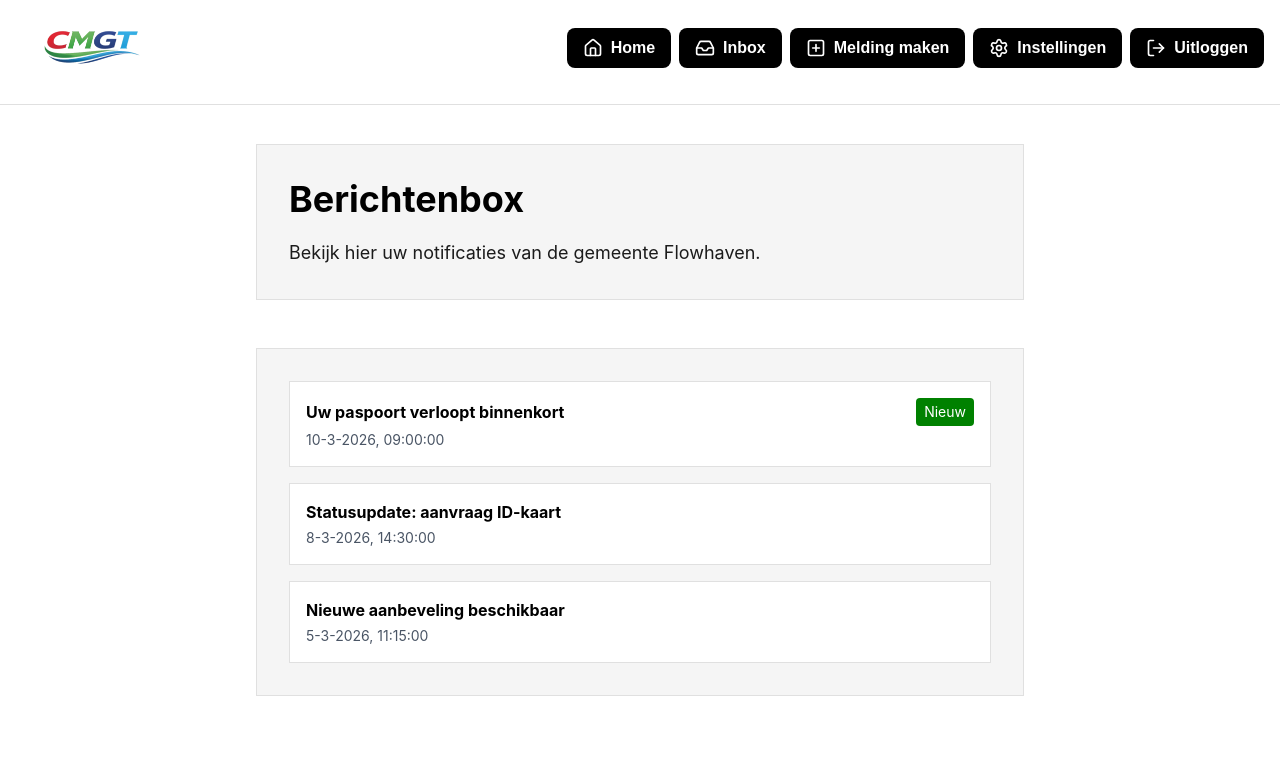
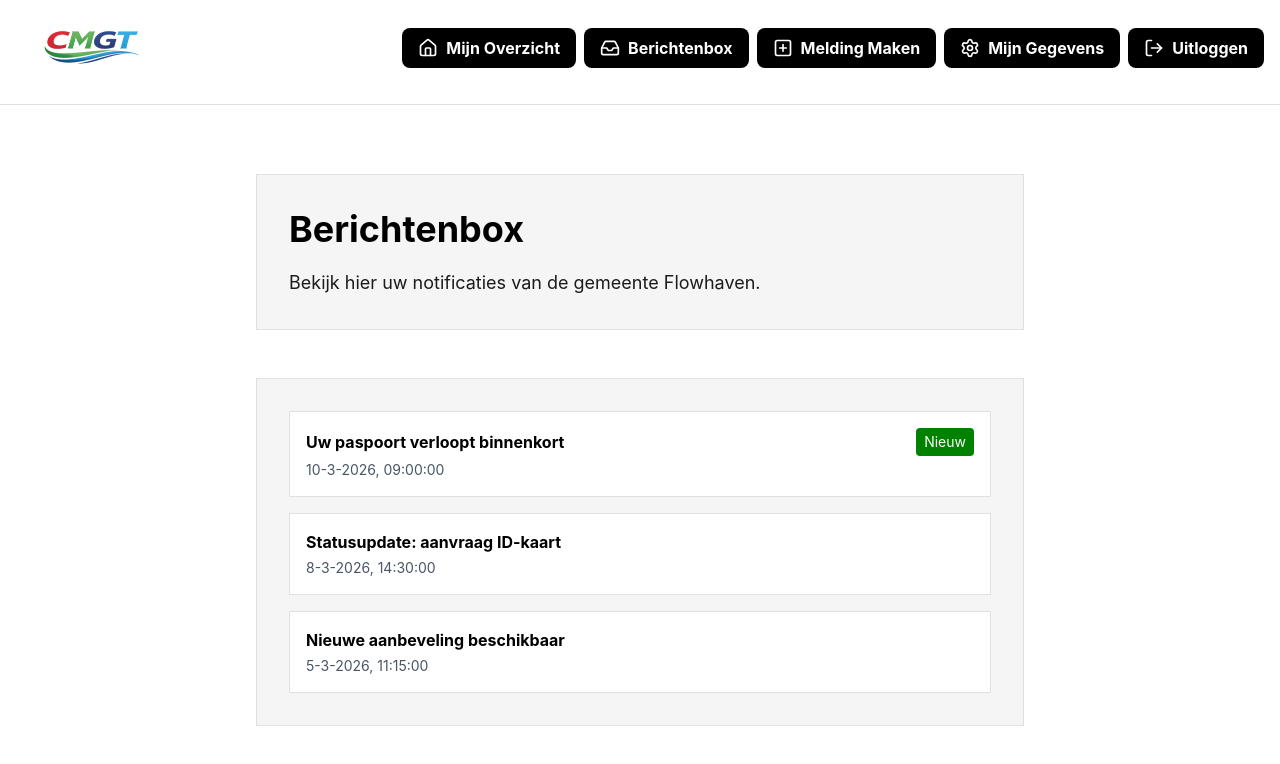
Before and after one commit to TrevinoRizkySunarja/TLE3-FrontEnd, a React (Vite) app in the folder TLE3/: page /berichten in a window 1280 px wide. Shown: the top 764 px of the page. Built offline with nearby package versions, Linux system fonts and the light colour scheme; sample sign-in values are in the browser's storage.

Commit message:
V 1.9.2 - AanvraagVoltooid.jsx correct erin gezet

```diff
--- a/TLE3/src/pages/berichtenbox.jsx
+++ b/TLE3/src/pages/berichtenbox.jsx
@@ -1,4 +1,5 @@
-import { useEffect, useState } from "react";
+import React, { useEffect, useState } from "react";
+import NavbarIngelogd from "../components/NavbarIngelogd.jsx";
 
 export default function Berichtenbox() {
     const [notifications, setNotifications] = useState([]);
@@ -66,7 +67,7 @@ export default function Berichtenbox() {
 
     return (
         <main className="bg-white text-[#1B1B1B] font-sans px-6 py-12">
-
+            <NavbarIngelogd />
             {/* HEADER */}
             <section className="max-w-3xl mx-auto mb-12 bg-[#F5F5F5]
                                 p-8 border border-[#E0E0E0]">
```
